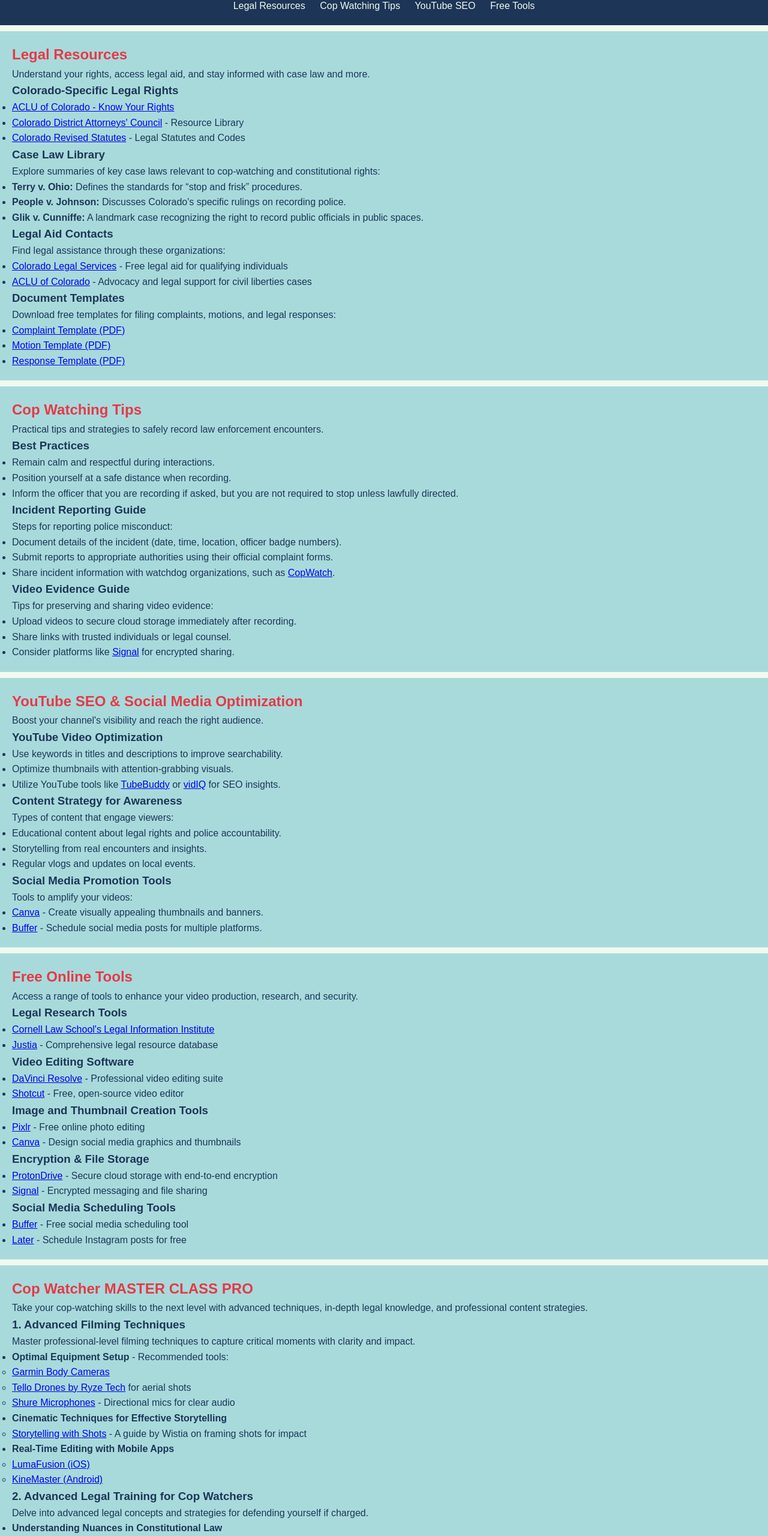
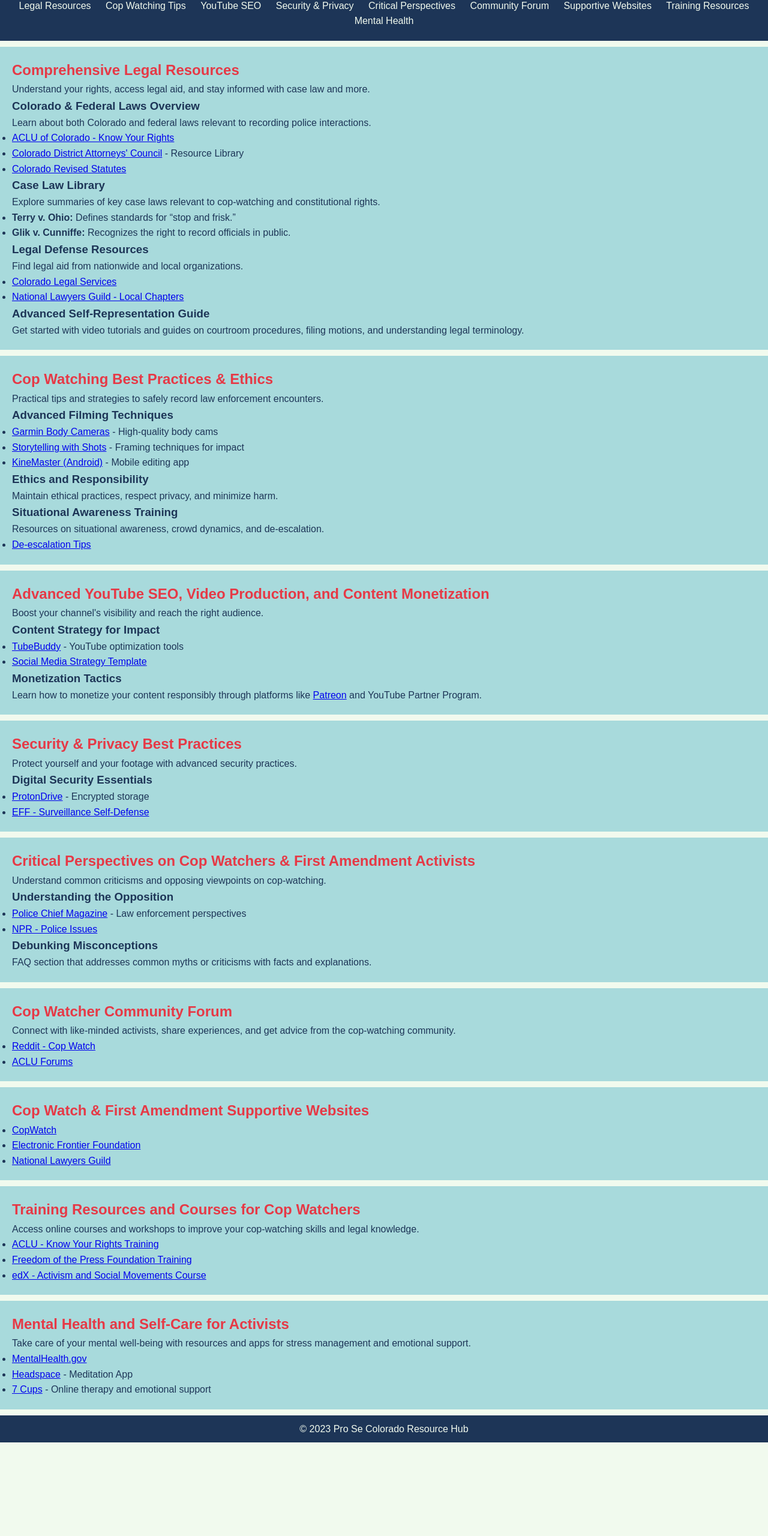
Before and after one commit to AutoDProgramer/pro-se-colorado-resource-hub, a plain HTML site: page index.html in a window 1280 px wide. Shown: the part 100-2660 px from the top of the page at 60% size. After the commit the page ends 2504 px from the top, so only its background shows below. Drawn offline with Linux system fonts and the light colour scheme.

Commit message:
Update index.html

```diff
--- a/index.html
+++ b/index.html
@@ -16,7 +16,12 @@
         <a href="#legal-resources">Legal Resources</a>
         <a href="#cop-watching-tips">Cop Watching Tips</a>
         <a href="#youtube-seo">YouTube SEO</a>
-        <a href="#free-tools">Free Tools</a>
+        <a href="#security-privacy">Security & Privacy</a>
+        <a href="#critical-perspectives">Critical Perspectives</a>
+        <a href="#community-forum">Community Forum</a>
+        <a href="#supportive-sites">Supportive Websites</a>
+        <a href="#training-resources">Training Resources</a>
+        <a href="#mental-health">Mental Health</a>
       </nav>
     </div>
   </header>
@@ -24,252 +29,141 @@
   <main>
     <!-- Legal Resources Section -->
     <section id="legal-resources" class="section">
-      <h2>Legal Resources</h2>
+      <h2>Comprehensive Legal Resources</h2>
       <p>Understand your rights, access legal aid, and stay informed with case law and more.</p>
 
-      <h3>Colorado-Specific Legal Rights</h3>
+      <h3>Colorado & Federal Laws Overview</h3>
+      <p>Learn about both Colorado and federal laws relevant to recording police interactions.</p>
       <ul>
-        <li><a href="https://www.aclu-co.org/en/know-your-rights">ACLU of Colorado - Know Your Rights</a></li>
-        <li><a href="https://cdac.colorado.gov/resources">Colorado District Attorneys' Council</a> - Resource Library</li>
-        <li><a href="https://law.justia.com/codes/colorado/">Colorado Revised Statutes</a> - Legal Statutes and Codes</li>
+        <li><a href="https://www.aclu-co.org/en/know-your-rights" target="_blank">ACLU of Colorado - Know Your Rights</a></li>
+        <li><a href="https://cdac.colorado.gov/resources" target="_blank">Colorado District Attorneys' Council</a> - Resource Library</li>
+        <li><a href="https://law.justia.com/codes/colorado/" target="_blank">Colorado Revised Statutes</a></li>
       </ul>
 
       <h3>Case Law Library</h3>
-      <p>Explore summaries of key case laws relevant to cop-watching and constitutional rights:</p>
+      <p>Explore summaries of key case laws relevant to cop-watching and constitutional rights.</p>
       <ul>
-        <li><strong>Terry v. Ohio:</strong> Defines the standards for “stop and frisk” procedures.</li>
-        <li><strong>People v. Johnson:</strong> Discusses Colorado's specific rulings on recording police.</li>
-        <li><strong>Glik v. Cunniffe:</strong> A landmark case recognizing the right to record public officials in public spaces.</li>
+        <li><strong>Terry v. Ohio:</strong> Defines standards for “stop and frisk.”</li>
+        <li><strong>Glik v. Cunniffe:</strong> Recognizes the right to record officials in public.</li>
       </ul>
 
-      <h3>Legal Aid Contacts</h3>
-      <p>Find legal assistance through these organizations:</p>
+      <h3>Legal Defense Resources</h3>
+      <p>Find legal aid from nationwide and local organizations.</p>
       <ul>
-        <li><a href="https://www.coloradolegalservices.org/">Colorado Legal Services</a> - Free legal aid for qualifying individuals</li>
-        <li><a href="https://www.aclu-co.org/">ACLU of Colorado</a> - Advocacy and legal support for civil liberties cases</li>
+        <li><a href="https://www.coloradolegalservices.org/" target="_blank">Colorado Legal Services</a></li>
+        <li><a href="https://www.nlg.org/chapters/" target="_blank">National Lawyers Guild - Local Chapters</a></li>
       </ul>
 
-      <h3>Document Templates</h3>
-      <p>Download free templates for filing complaints, motions, and legal responses:</p>
-      <ul>
-        <li><a href="#">Complaint Template (PDF)</a></li>
-        <li><a href="#">Motion Template (PDF)</a></li>
-        <li><a href="#">Response Template (PDF)</a></li>
-      </ul>
+      <h3>Advanced Self-Representation Guide</h3>
+      <p>Get started with video tutorials and guides on courtroom procedures, filing motions, and understanding legal terminology.</p>
     </section>
 
     <!-- Cop Watching Tips Section -->
     <section id="cop-watching-tips" class="section">
-      <h2>Cop Watching Tips</h2>
+      <h2>Cop Watching Best Practices & Ethics</h2>
       <p>Practical tips and strategies to safely record law enforcement encounters.</p>
 
-      <h3>Best Practices</h3>
+      <h3>Advanced Filming Techniques</h3>
       <ul>
-        <li>Remain calm and respectful during interactions.</li>
-        <li>Position yourself at a safe distance when recording.</li>
-        <li>Inform the officer that you are recording if asked, but you are not required to stop unless lawfully directed.</li>
+        <li><a href="https://www.garmin.com/en-US/c/outdoor-recreation/cameras/" target="_blank">Garmin Body Cameras</a> - High-quality body cams</li>
+        <li><a href="https://wistia.com/learn/production/how-to-tell-stories-with-your-shots" target="_blank">Storytelling with Shots</a> - Framing techniques for impact</li>
+        <li><a href="https://www.kinemaster.com/" target="_blank">KineMaster (Android)</a> - Mobile editing app</li>
       </ul>
 
-      <h3>Incident Reporting Guide</h3>
-      <p>Steps for reporting police misconduct:</p>
+      <h3>Ethics and Responsibility</h3>
+      <p>Maintain ethical practices, respect privacy, and minimize harm.</p>
+
+      <h3>Situational Awareness Training</h3>
+      <p>Resources on situational awareness, crowd dynamics, and de-escalation.</p>
       <ul>
-        <li>Document details of the incident (date, time, location, officer badge numbers).</li>
-        <li>Submit reports to appropriate authorities using their official complaint forms.</li>
-        <li>Share incident information with watchdog organizations, such as <a href="https://copwatch.org/">CopWatch</a>.</li>
-      </ul>
-
-      <h3>Video Evidence Guide</h3>
-      <p>Tips for preserving and sharing video evidence:</p>
-      <ul>
-        <li>Upload videos to secure cloud storage immediately after recording.</li>
-        <li>Share links with trusted individuals or legal counsel.</li>
-        <li>Consider platforms like <a href="https://www.signal.org/">Signal</a> for encrypted sharing.</li>
+        <li><a href="https://www.crisisprevention.com/en-US/Resources/Knowledge-Base/De-escalation-Tips" target="_blank">De-escalation Tips</a></li>
       </ul>
     </section>
 
-    <!-- YouTube SEO & Social Media Optimization Section -->
+    <!-- YouTube SEO Section -->
     <section id="youtube-seo" class="section">
-      <h2>YouTube SEO & Social Media Optimization</h2>
+      <h2>Advanced YouTube SEO, Video Production, and Content Monetization</h2>
       <p>Boost your channel's visibility and reach the right audience.</p>
 
-      <h3>YouTube Video Optimization</h3>
+      <h3>Content Strategy for Impact</h3>
       <ul>
-        <li>Use keywords in titles and descriptions to improve searchability.</li>
-        <li>Optimize thumbnails with attention-grabbing visuals.</li>
-        <li>Utilize YouTube tools like <a href="https://www.tubebuddy.com/">TubeBuddy</a> or <a href="https://vidiq.com/">vidIQ</a> for SEO insights.</li>
+        <li><a href="https://www.tubebuddy.com/" target="_blank">TubeBuddy</a> - YouTube optimization tools</li>
+        <li><a href="https://later.com/blog/social-media-strategy-template/" target="_blank">Social Media Strategy Template</a></li>
       </ul>
 
-      <h3>Content Strategy for Awareness</h3>
-      <p>Types of content that engage viewers:</p>
+      <h3>Monetization Tactics</h3>
+      <p>Learn how to monetize your content responsibly through platforms like <a href="https://www.patreon.com/" target="_blank">Patreon</a> and YouTube Partner Program.</p>
+    </section>
+
+    <!-- Security & Privacy Section -->
+    <section id="security-privacy" class="section">
+      <h2>Security & Privacy Best Practices</h2>
+      <p>Protect yourself and your footage with advanced security practices.</p>
+
+      <h3>Digital Security Essentials</h3>
       <ul>
-        <li>Educational content about legal rights and police accountability.</li>
-        <li>Storytelling from real encounters and insights.</li>
-        <li>Regular vlogs and updates on local events.</li>
-      </ul>
-
-      <h3>Social Media Promotion Tools</h3>
-      <p>Tools to amplify your videos:</p>
-      <ul>
-        <li><a href="https://www.canva.com/">Canva</a> - Create visually appealing thumbnails and banners.</li>
-        <li><a href="https://buffer.com/">Buffer</a> - Schedule social media posts for multiple platforms.</li>
+        <li><a href="https://proton.me/" target="_blank">ProtonDrive</a> - Encrypted storage</li>
+        <li><a href="https://ssd.eff.org/" target="_blank">EFF - Surveillance Self-Defense</a></li>
       </ul>
     </section>
 
-    <!-- Free Online Tools Section -->
-    <section id="free-tools" class="section">
-      <h2>Free Online Tools</h2>
-      <p>Access a range of tools to enhance your video production, research, and security.</p>
+    <!-- Critical Perspectives Section -->
+    <section id="critical-perspectives" class="section">
+      <h2>Critical Perspectives on Cop Watchers & First Amendment Activists</h2>
+      <p>Understand common criticisms and opposing viewpoints on cop-watching.</p>
 
-      <h3>Legal Research Tools</h3>
+      <h3>Understanding the Opposition</h3>
       <ul>
-        <li><a href="https://www.law.cornell.edu/">Cornell Law School's Legal Information Institute</a></li>
-        <li><a href="https://www.justia.com/">Justia</a> - Comprehensive legal resource database</li>
+        <li><a href="https://www.policechiefmagazine.org/" target="_blank">Police Chief Magazine</a> - Law enforcement perspectives</li>
+        <li><a href="https://www.npr.org/sections/police" target="_blank">NPR - Police Issues</a></li>
       </ul>
 
-      <h3>Video Editing Software</h3>
+      <h3>Debunking Misconceptions</h3>
+      <p>FAQ section that addresses common myths or criticisms with facts and explanations.</p>
+    </section>
+
+    <!-- Community Forum Section -->
+    <section id="community-forum" class="section">
+      <h2>Cop Watcher Community Forum</h2>
+      <p>Connect with like-minded activists, share experiences, and get advice from the cop-watching community.</p>
       <ul>
-        <li><a href="https://www.blackmagicdesign.com/products/davinciresolve/">DaVinci Resolve</a> - Professional video editing suite</li>
-        <li><a href="https://shotcut.org/">Shotcut</a> - Free, open-source video editor</li>
+        <li><a href="https://www.reddit.com/r/copwatch/" target="_blank">Reddit - Cop Watch</a></li>
+        <li><a href="https://www.aclu.org/" target="_blank">ACLU Forums</a></li>
       </ul>
+    </section>
 
-      <h3>Image and Thumbnail Creation Tools</h3>
+    <!-- Supportive Websites Section -->
+    <section id="supportive-sites" class="section">
+      <h2>Cop Watch & First Amendment Supportive Websites</h2>
       <ul>
-        <li><a href="https://pixlr.com/">Pixlr</a> - Free online photo editing</li>
-        <li><a href="https://www.canva.com/">Canva</a> - Design social media graphics and thumbnails</li>
+        <li><a href="https://copwatch.org/" target="_blank">CopWatch</a></li>
+        <li><a href="https://www.eff.org/" target="_blank">Electronic Frontier Foundation</a></li>
+        <li><a href="https://www.nlg.org/" target="_blank">National Lawyers Guild</a></li>
       </ul>
+    </section>
 
-      <h3>Encryption & File Storage</h3>
+    <!-- Training Resources Section -->
+    <section id="training-resources" class="section">
+      <h2>Training Resources and Courses for Cop Watchers</h2>
+      <p>Access online courses and workshops to improve your cop-watching skills and legal knowledge.</p>
       <ul>
-        <li><a href="https://proton.me/">ProtonDrive</a> - Secure cloud storage with end-to-end encryption</li>
-        <li><a href="https://signal.org/">Signal</a> - Encrypted messaging and file sharing</li>
+        <li><a href="https://www.aclu.org/know-your-rights" target="_blank">ACLU - Know Your Rights Training</a></li>
+        <li><a href="https://www.freedom.press/training/" target="_blank">Freedom of the Press Foundation Training</a></li>
+        <li><a href="https://www.edx.org/course/activism-and-social-movements" target="_blank">edX - Activism and Social Movements Course</a></li>
       </ul>
+    </section>
 
-      <h3>Social Media Scheduling Tools</h3>
+    <!-- Mental Health Section -->
+    <section id="mental-health" class="section">
+      <h2>Mental Health and Self-Care for Activists</h2>
+      <p>Take care of your mental well-being with resources and apps for stress management and emotional support.</p>
       <ul>
-        <li><a href="https://buffer.com/">Buffer</a> - Free social media scheduling tool</li>
-        <li><a href="https://later.com/">Later</a> - Schedule Instagram posts for free</li>
+        <li><a href="https://www.mentalhealth.gov/" target="_blank">MentalHealth.gov</a></li>
+        <li><a href="https://www.headspace.com/" target="_blank">Headspace</a> - Meditation App</li>
+        <li><a href="https://www.7cups.com/" target="_blank">7 Cups</a> - Online therapy and emotional support</li>
       </ul>
-    </section> <section id="master-class-pro" class="section">
-  <h2>Cop Watcher MASTER CLASS PRO</h2>
-  <p>Take your cop-watching skills to the next level with advanced techniques, in-depth legal knowledge, and professional content strategies.</p>
+    </section>
 
-  <!-- Advanced Filming Techniques -->
-  <h3>1. Advanced Filming Techniques</h3>
-  <p>Master professional-level filming techniques to capture critical moments with clarity and impact.</p>
-  <ul>
-    <li><strong>Optimal Equipment Setup</strong> - Recommended tools:
-      <ul>
-        <li><a href="https://www.garmin.com/en-US/c/outdoor-recreation/cameras/" target="_blank">Garmin Body Cameras</a></li>
-        <li><a href="https://www.ryze-tello.com/" target="_blank">Tello Drones by Ryze Tech</a> for aerial shots</li>
-        <li><a href="https://www.shure.com/en-US/products/microphones" target="_blank">Shure Microphones</a> - Directional mics for clear audio</li>
-      </ul>
-    </li>
-    <li><strong>Cinematic Techniques for Effective Storytelling</strong>
-      <ul>
-        <li><a href="https://wistia.com/learn/production/how-to-tell-stories-with-your-shots" target="_blank">Storytelling with Shots</a> - A guide by Wistia on framing shots for impact</li>
-      </ul>
-    </li>
-    <li><strong>Real-Time Editing with Mobile Apps</strong>
-      <ul>
-        <li><a href="https://apps.apple.com/us/app/lumafusion/id1062022008" target="_blank">LumaFusion (iOS)</a></li>
-        <li><a href="https://www.kinemaster.com/" target="_blank">KineMaster (Android)</a></li>
-      </ul>
-    </li>
-  </ul>
-
-  <!-- Advanced Legal Training for Cop Watchers -->
-  <h3>2. Advanced Legal Training for Cop Watchers</h3>
-  <p>Delve into advanced legal concepts and strategies for defending yourself if charged.</p>
-  <ul>
-    <li><strong>Understanding Nuances in Constitutional Law</strong>
-      <ul>
-        <li><a href="https://www.law.cornell.edu/" target="_blank">Cornell Law School - Legal Information Institute</a></li>
-        <li><a href="https://www.oyez.org/" target="_blank">Oyez - U.S. Supreme Court Case Summaries</a></li>
-        <li><a href="https://constitution.congress.gov/" target="_blank">Congress.gov - Constitutional Annotations</a></li>
-      </ul>
-    </li>
-    <li><strong>Strategies for Legal Defense</strong>
-      <ul>
-        <li><a href="https://www.nolo.com/legal-encyclopedia/free-books/small-claims-book/chapter6-3.html" target="_blank">Nolo's Guide to Small Claims Defense</a> - Useful for learning the basics of defending oneself</li>
-        <li><a href="https://www.nlg.org/chapters/" target="_blank">National Lawyers Guild - Local Chapters</a> for finding legal assistance</li>
-      </ul>
-    </li>
-    <li><strong>Mock Scenarios</strong> - Practice scenarios for cop watchers:
-      <ul>
-        <li><a href="https://www.aclu.org/other/know-your-rights-what-do-if-youre-stopped-police" target="_blank">ACLU - What to Do If You're Stopped by Police</a></li>
-        <li><a href="https://www.therightsproject.org/" target="_blank">The Rights Project</a> - Real-life scenarios and rights education</li>
-      </ul>
-    </li>
-  </ul>
-
-  <!-- Ethics & Safety in Cop Watching -->
-  <h3>3. Ethics & Safety in Cop Watching</h3>
-  <p>Learn how to balance accountability with respect and ensure your safety during interactions.</p>
-  <ul>
-    <li><strong>Ethical Guidelines</strong>
-      <ul>
-        <li><a href="https://copwatch.org/" target="_blank">CopWatch.org</a> - Ethics and Responsibilities in Cop-Watching</li>
-        <li><a href="https://civilrights.org/" target="_blank">The Leadership Conference on Civil and Human Rights</a> - Guidelines for ethical activism</li>
-      </ul>
-    </li>
-    <li><strong>De-Escalation Tactics for Cop Watchers</strong>
-      <ul>
-        <li><a href="https://www.crisisprevention.com/en-US/Resources/Knowledge-Base/De-escalation-Tips" target="_blank">Crisis Prevention Institute - De-escalation Tips</a></li>
-      </ul>
-    </li>
-    <li><strong>Staying Safe</strong>
-      <ul>
-        <li><a href="https://hollaback.org/resources/safety-planning-guide/" target="_blank">Hollaback! - Personal Safety Planning Guide</a></li>
-      </ul>
-    </li>
-  </ul>
-
-  <!-- Professional-Level Content Creation and Promotion -->
-  <h3>4. Professional-Level Content Creation and Promotion</h3>
-  <p>Build your brand and increase visibility with expert-level content strategies and cross-platform promotion.</p>
-  <ul>
-    <li><strong>Advanced Content Creation Techniques</strong>
-      <ul>
-        <li><a href="https://www.adobe.com/products/premiere.html" target="_blank">Adobe Premiere Pro</a> - Industry-standard video editing software</li>
-        <li><a href="https://www.canva.com/" target="_blank">Canva</a> - Create professional graphics and thumbnails</li>
-      </ul>
-    </li>
-    <li><strong>Building Your Online Presence</strong>
-      <ul>
-        <li><a href="https://www.youtube.com/creators" target="_blank">YouTube Creators</a> - Resources for content creators</li>
-        <li><a href="https://later.com/blog/social-media-strategy-template/" target="_blank">Later.com - Social Media Strategy Template</a></li>
-      </ul>
-    </li>
-    <li><strong>Growing and Engaging Your Audience</strong>
-      <ul>
-        <li><a href="https://www.tubebuddy.com/" target="_blank">TubeBuddy</a> - YouTube optimization and audience insights</li>
-        <li><a href="https://vidiq.com/" target="_blank">vidIQ</a> - YouTube SEO tools and analytics</li>
-      </ul>
-    </li>
-  </ul>
-
-  <!-- Advanced Security and Privacy for Cop Watchers -->
-  <h3>5. Advanced Security and Privacy for Cop Watchers</h3>
-  <p>Implement cutting-edge security practices to protect yourself and your footage.</p>
-  <ul>
-    <li><strong>Digital Security Practices</strong>
-      <ul>
-        <li><a href="https://proton.me/" target="_blank">ProtonDrive</a> - Encrypted file storage</li>
-        <li><a href="https://www.torproject.org/" target="_blank">Tor Browser</a> - Anonymize your web browsing</li>
-      </ul>
-    </li>
-    <li><strong>On-Site Security Measures</strong>
-      <ul>
-        <li><a href="https://www.facebook.com/help/200600449911085" target="_blank">Facebook Live Guide</a> - Livestreaming to enhance safety</li>
-      </ul>
-    </li>
-    <li><strong>Advanced Social Media Privacy</strong>
-      <ul>
-        <li><a href="https://ssd.eff.org/" target="_blank">EFF - Surveillance Self-Defense</a> - Protect your identity and personal information</li>
-      </ul>
-    </li>
-  </ul>
-</section>
   </main>
 
   <footer class="footer">
```
